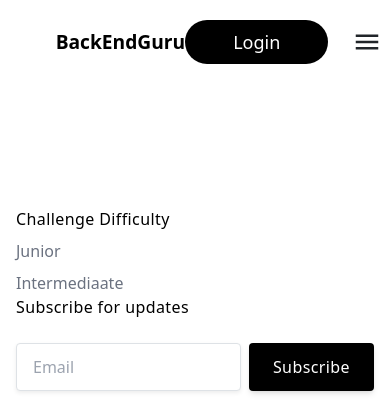
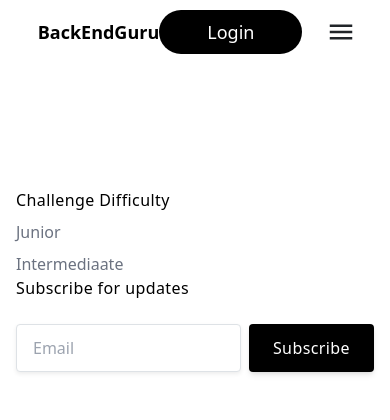
Before and after one commit to vbello-tech/BackEndGuru, a Django app: page /challenge/1/ in a window 390 px wide. Shown: the top 420 px of the page. Run offline with Django 5.2, Linux system fonts and the light colour scheme; data that the repository does not hold is empty; some libraries are stand-ins or nearby versions.

Commit message:
fix nav bar in mobile

```diff
--- a/Static/styling/style.css
+++ b/Static/styling/style.css
@@ -3,7 +3,11 @@
 }
 
 header {
-    margin: 5%;
+    margin: 30px 0;
+}
+
+.nav_logo {
+    font-size: 1.8 rem;
 }
 
 #flash-message {
@@ -165,4 +169,11 @@ header {
   .nav_auth {
     display: none;
   }
+  header {
+    margin: 10px 0;
+  }
+
+  .nav_logo {
+        font-size: 1.2 rem;
+   }
 }
--- a/Templates/base.html
+++ b/Templates/base.html
@@ -26,8 +26,8 @@
 
     <header class="bg-white px-4 lg:px-6 h-14" >
         <nav class="flex justify-between items-center w-[92%]  mx-auto">
-            <div class>
-              <span class="font-semibold text-lg text-black md:inline" style="font-size: 1.2rem;">BackEndGuru</span>
+            <div class="nav_logo">
+              <span class="font-semibold text-lg text-black md:inline">BackEndGuru</span>
             </div>
             <div
                 class="nav-links duration-500 md:static absolute bg-white md:min-h-fit min-h-[60vh] left-0 top-[-100%] md:w-auto  w-full flex items-center px-5">
```
